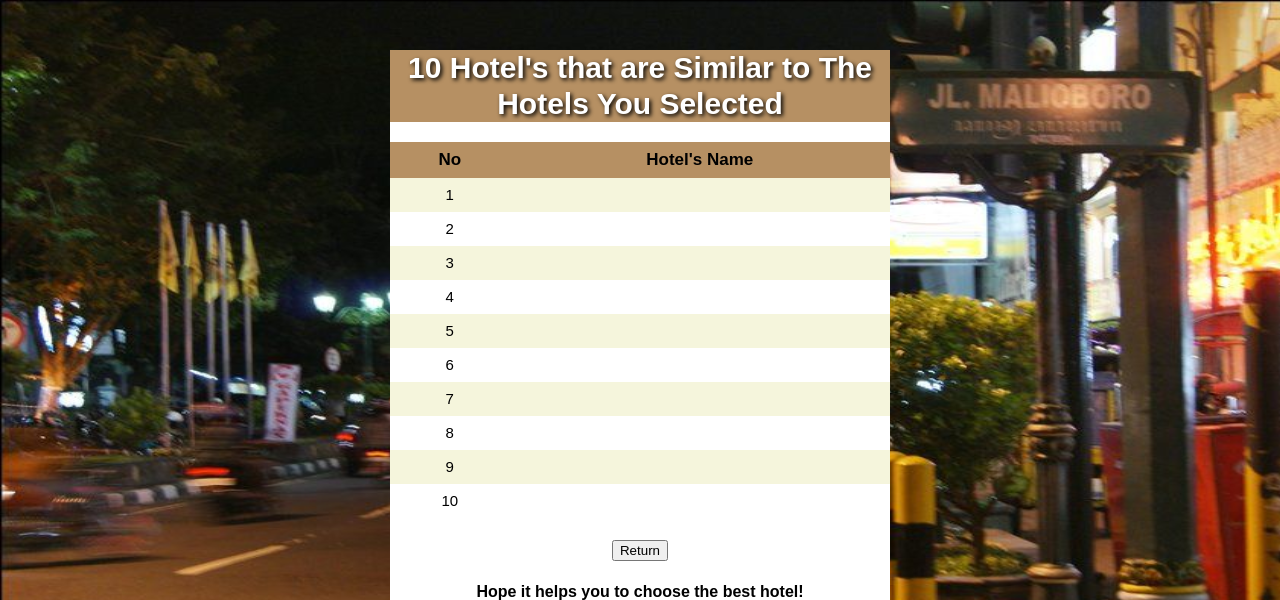
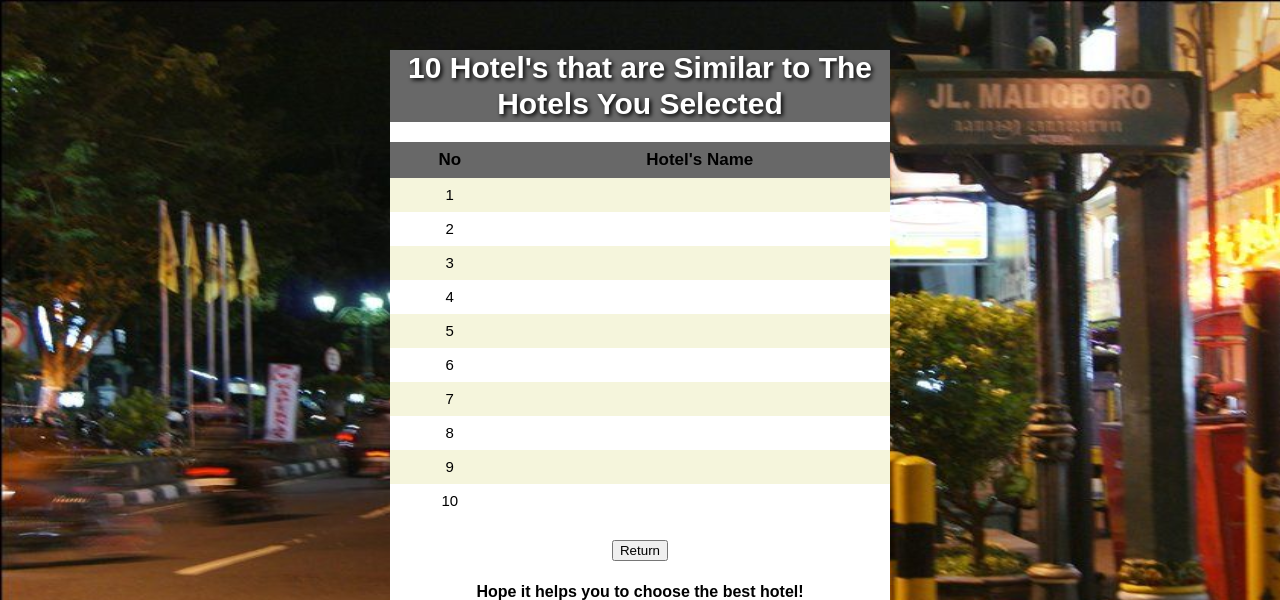
Before and after one commit to cheryylam/rekomendasi-, a Flask app: template templates/akhir.html in a window 1280 px wide. Shown: the top 600 px of the page. Run offline with Flask 2, Linux system fonts and the light colour scheme; the template is opened without the code that fills it, so the values that code supplies are empty.

Commit message:
Update akhir.html

```diff
--- a/templates/akhir.html
+++ b/templates/akhir.html
@@ -2,7 +2,7 @@
 <html>
    <body>
     <div class="div2">
-            <h1 style="background-color:hsl(33, 36%, 55%);">10 Hotel's that are Similar to The Hotels You Selected</h1>
+            <h1 style="background-color:#686868;">10 Hotel's that are Similar to The Hotels You Selected</h1>
    <table>
             <tr>
                 <th>No</th>
@@ -93,7 +93,7 @@ td{
 tr:nth-child(even){background-color: #F5f5DC}
 
 th {
-  background-color: hsl(33, 36%, 55%);
+  background-color: #686868;
   color: black;
   font-size: 17px;
 }
```
